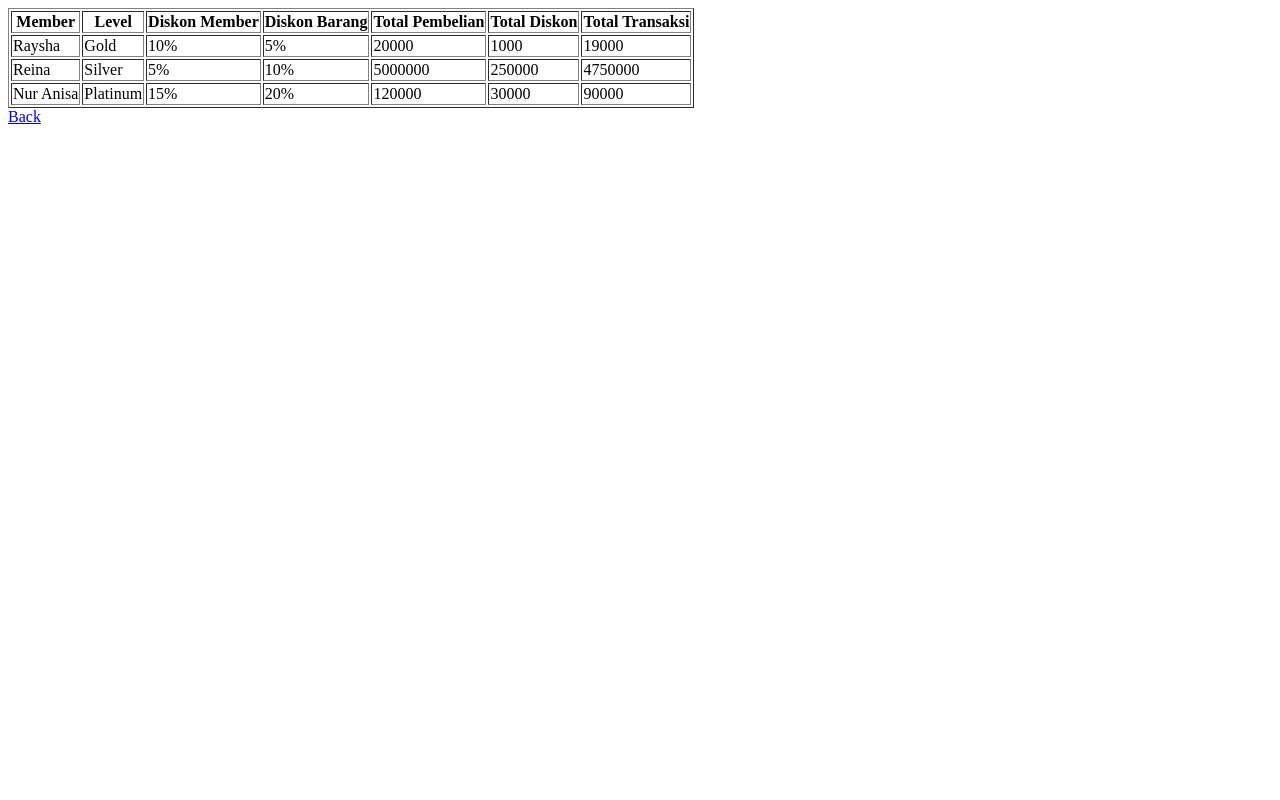
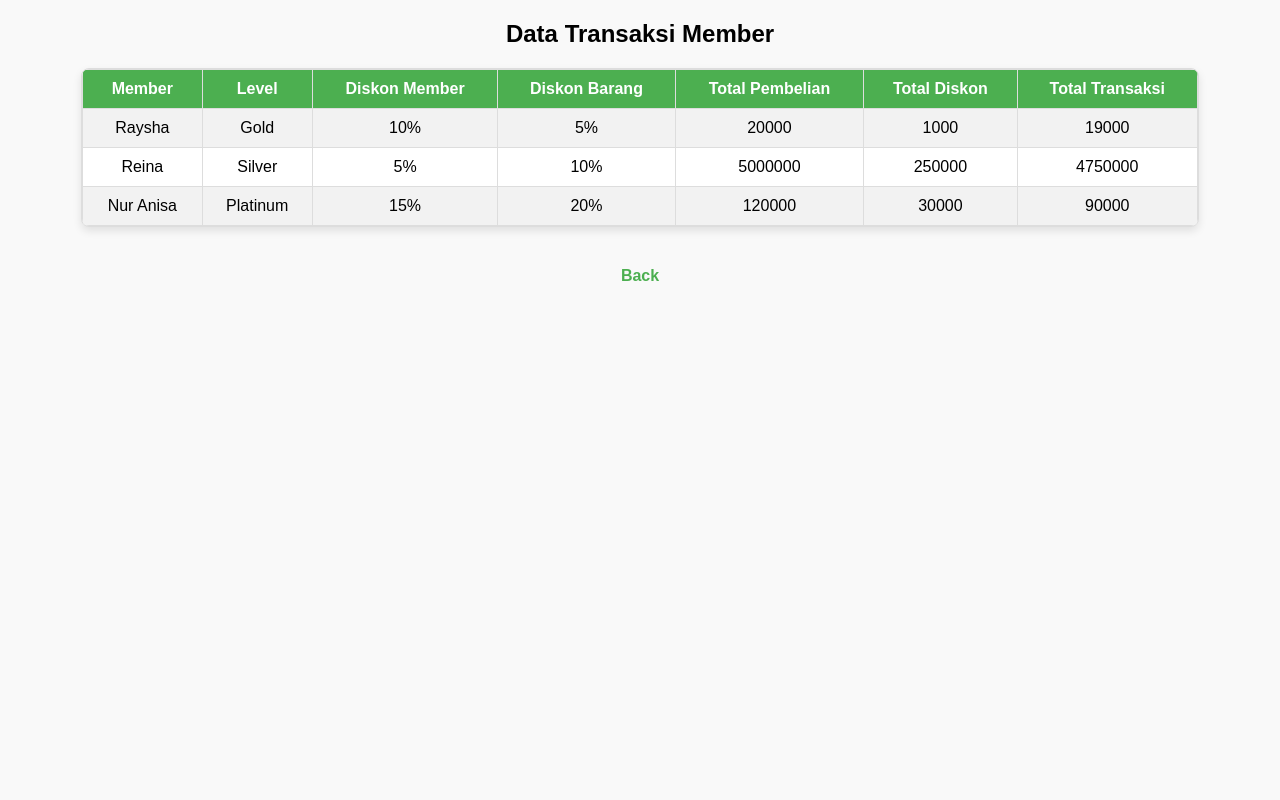
Before and after one commit to Nailaproject/Uts-pemrograman3_naila, a PHP site: page /view_report.php in a window 1280 px wide. Run offline with PHP 8.4, Linux system fonts and the light colour scheme; data comes from the database, SQL or seed files in the repository.

Commit message:
Add files via upload

```diff
--- a/view_report.php
+++ b/view_report.php
@@ -24,10 +24,74 @@ JOIN kategori k ON b.id_kategori = k.id_kategori;
 ";
 
 $result = $koneksi->query($sql);
+?>
 
-// Tampilkan data
+<!DOCTYPE html>
+<html lang="id">
+<head>
+    <meta charset="UTF-8">
+    <meta name="viewport" content="width=device-width, initial-scale=1.0">
+    <title>Data Transaksi</title>
+    <style>
+        body {
+            font-family: Arial, sans-serif;
+            margin: 20px;
+            background-color: #f9f9f9;
+        }
+        h2 {
+            text-align: center;
+        }
+        .table-container {
+            max-width: 90%;
+            margin: 20px auto;
+            overflow-x: auto;
+            border: 1px solid #ddd;
+            border-radius: 8px;
+            box-shadow: 0 4px 8px rgba(0, 0, 0, 0.1);
+            background-color: #fff;
+        }
+        table {
+            width: 100%;
+            border-collapse: collapse;
+        }
+        th, td {
+            border: 1px solid #ddd;
+            text-align: center;
+            padding: 10px;
+            white-space: nowrap;
+        }
+        th {
+            background-color: #4CAF50;
+            color: white;
+        }
+        tr:nth-child(even) {
+            background-color: #f2f2f2;
+        }
+        tr:hover {
+            background-color: #ddd;
+        }
+        a {
+            display: inline-block;
+            margin-top: 20px;
+            text-decoration: none;
+            color: #4CAF50;
+            font-weight: bold;
+        }
+        a:hover {
+            text-decoration: underline;
+        }
+        .back-link {
+            text-align: center;
+            margin-top: 20px;
+        }
+    </style>
+</head>
+<body>
+    <h2>Data Transaksi Member</h2>
+    <div class="table-container">
+        <?php
         if ($result->num_rows > 0) {
-    echo "<table border='1'>
+            echo "<table>
                     <tr>
                         <th>Member</th>
                         <th>Level</th>
@@ -50,13 +114,13 @@ if ($result->num_rows > 0) {
             }
             echo "</table>";
         } else {
-    echo "Tidak ada data.";
+            echo "<p style='text-align: center;'>Tidak ada data.</p>";
         }
-
-// Tutup koneksi
         $koneksi->close();
-
-
         ?>
-
+    </div>
+    <div class="back-link">
         <a href="index.php">Back</a>
+    </div>
+</body>
+</html>
```
Lines whose indentation alone changed are shown as unchanged.
